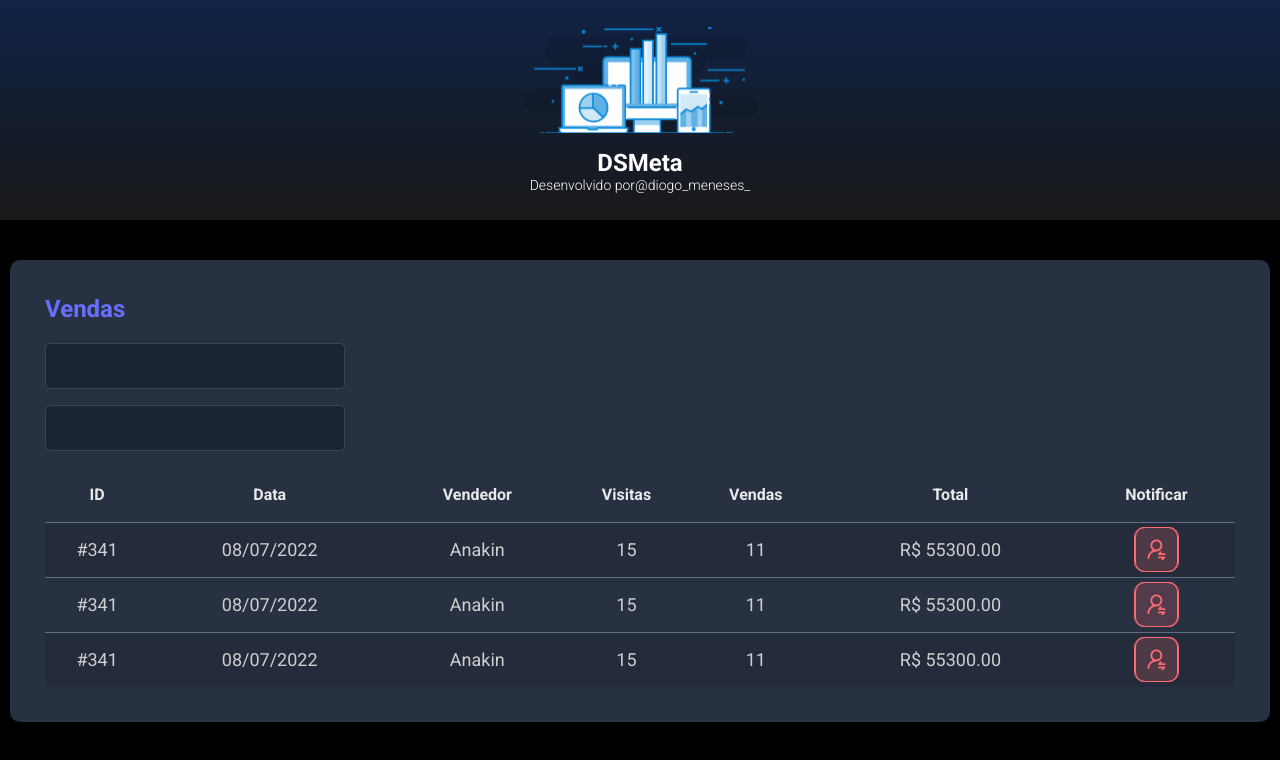
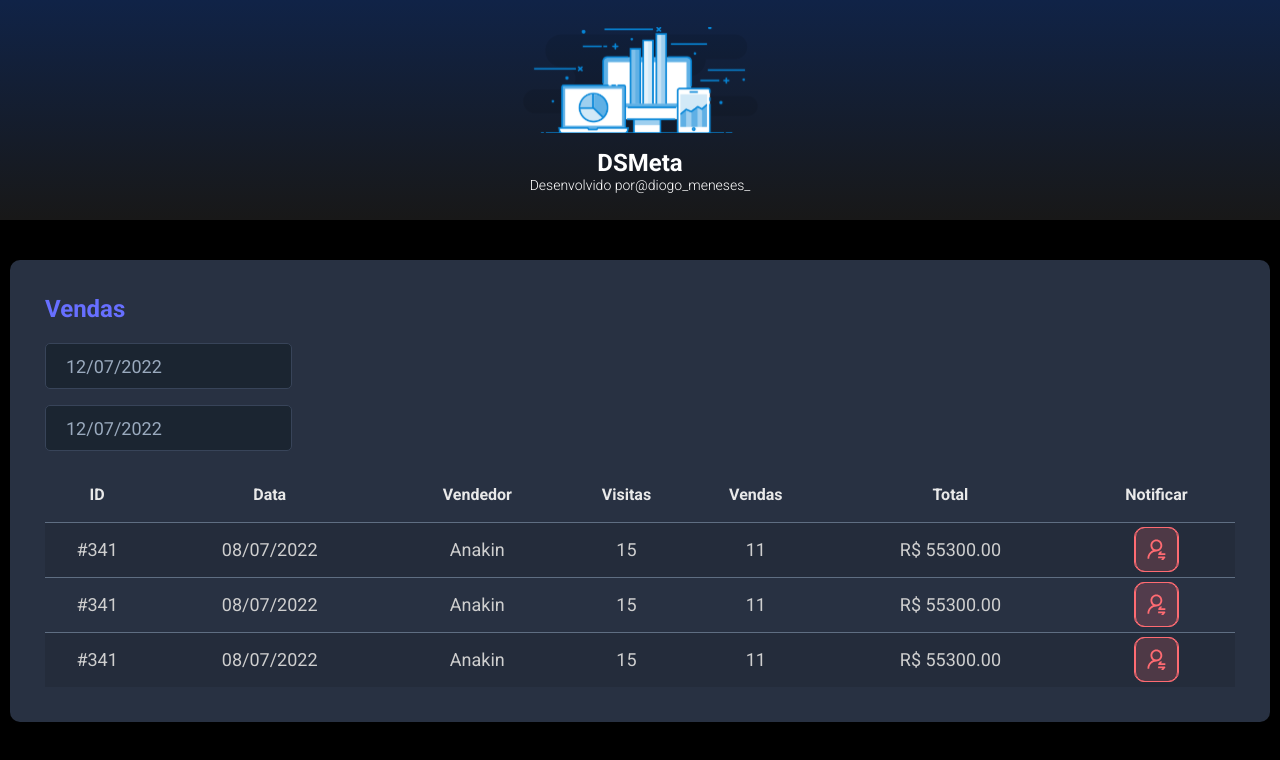
Before and after one commit to DiogoMeneses-stack/sds-ds-meta, a React (Vite) app in the folder frontend/: page / in a window 1280 px wide. Shown: the top 760 px of the page. Built offline with nearby package versions, Linux system fonts and the light colour scheme.

Commit message:
Datepicker.

```diff
--- a/frontend/package.json
+++ b/frontend/package.json
@@ -8,7 +8,9 @@
     "preview": "vite preview"
   },
   "dependencies": {
+    "@types/react-datepicker": "4.4.2",
     "react": "^18.0.0",
+    "react-datepicker": "4.8.0",
     "react-dom": "^18.0.0"
   },
   "devDependencies": {
--- a/frontend/src/components/Header/index.tsx
+++ b/frontend/src/components/Header/index.tsx
@@ -6,7 +6,7 @@
     <>
       <header>
         <div className="dsmeta-logo-container">
-          <img src={logo} alt="DSMeta" />
+          <img src={logo} alt="DHArtes" />
           <h1>DSMeta</h1>
           <p>
             Desenvolvido por
--- a/frontend/src/components/SalesCard/index.tsx
+++ b/frontend/src/components/SalesCard/index.tsx
@@ -1,3 +1,5 @@
+import DatePicker from "react-datepicker";
+import "react-datepicker/dist/react-datepicker.css";
 import NotificationButton from "../NotificationButton";
 import "./style.css";
 
@@ -8,10 +10,20 @@
         <h2 className="dsmeta-sales-title">Vendas</h2>
         <div>
           <div className="dsmeta-form-control-container">
-            <input className="dsmeta-form-control" type="text" />
+            <DatePicker
+              selected={new Date()}
+              onChange={(date: Date) => {}}
+              className="dsmeta-form-control"
+              dateFormat="dd/MM/yyyy"
+            />
           </div>
           <div className="dsmeta-form-control-container">
-            <input className="dsmeta-form-control" type="text" />
+            <DatePicker
+              selected={new Date()}
+              onChange={(date: Date) => {}}
+              className="dsmeta-form-control"
+              dateFormat="dd/MM/yyyy"
+            />
           </div>
         </div>
 
```
Also changed, not shown: 1 other file (tests, documents, lock files or other folders).
